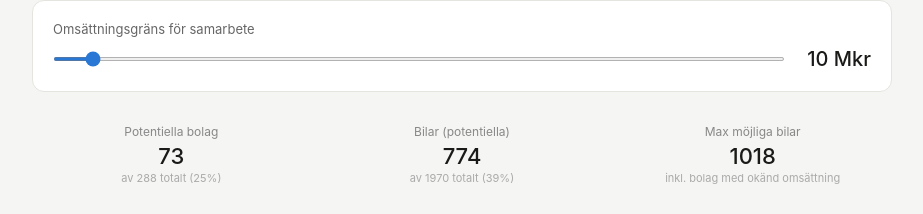
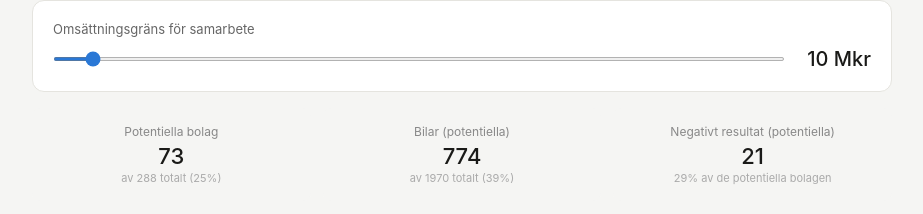
Before and after one commit to Hawkansson88/AOTO-RM, a plain HTML site: page aoto_handlare_analys.html in a window 1280 px wide. Shown: the part 108-322 px from the top of the page, without its empty margins (178-1101 px from the left). Drawn offline with Linux system fonts and the light colour scheme.

Commit message:
Update aoto_handlare_analys.html

```diff
--- a/aoto_handlare_analys.html
+++ b/aoto_handlare_analys.html
@@ -67,11 +67,11 @@
       <div class="metric-value" id="m-bilar">–</div>
       <div class="metric-sub" id="m-bilar-pct"></div>
     </div>
-    <div class="metric">
-      <div class="metric-label">Max möjliga bilar</div>
-      <div class="metric-value" id="m-bilar-inkl">–</div>
-      <div class="metric-sub">inkl. bolag med okänd omsättning</div>
-    </div>
+<div class="metric">
+  <div class="metric-label">Negativt resultat (potentiella)</div>
+  <div class="metric-value" id="m-neg">–</div>
+  <div class="metric-sub" id="m-neg-pct">av de potentiella bolagen</div>
+</div>
   </div>
 
   <div class="bars">
@@ -137,7 +137,9 @@ function update(){
   document.getElementById('m-bolag-pct').textContent = 'av '+TOTAL_BOLAG+' totalt ('+Math.round(pot.length/TOTAL_BOLAG*100)+'%)';
   document.getElementById('m-bilar').textContent = potBilar;
   document.getElementById('m-bilar-pct').textContent = 'av '+TOTAL_BILAR+' totalt ('+Math.round(potBilar/TOTAL_BILAR*100)+'%)';
-  document.getElementById('m-bilar-inkl').textContent = potBilar + ingenBilar;
+  const negAntal = pot.filter(d=>d.resultat!=null && d.resultat<0).length;
+document.getElementById('m-neg').textContent = negAntal;
+document.getElementById('m-neg-pct').textContent = Math.round(negAntal/pot.length*100)+'% av de potentiella bolagen';
 
   document.getElementById('bar-green').style.width = (potBilar/TOTAL_BILAR*100)+'%';
   document.getElementById('bar-red').style.width = (underBilar/TOTAL_BILAR*100)+'%';
```
